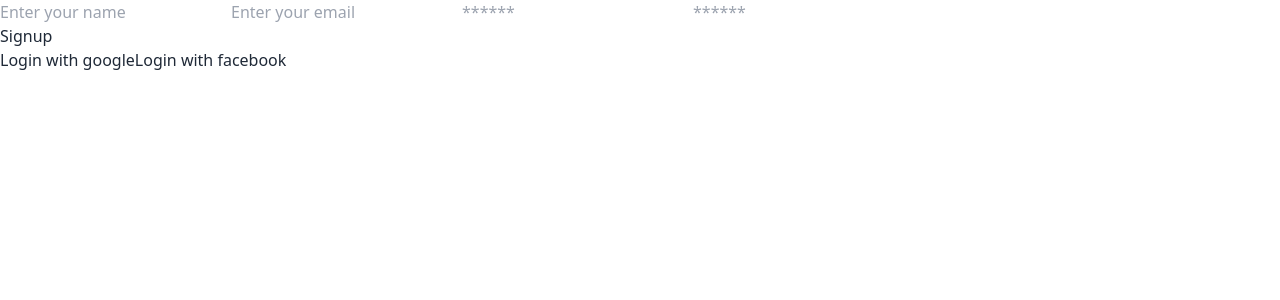
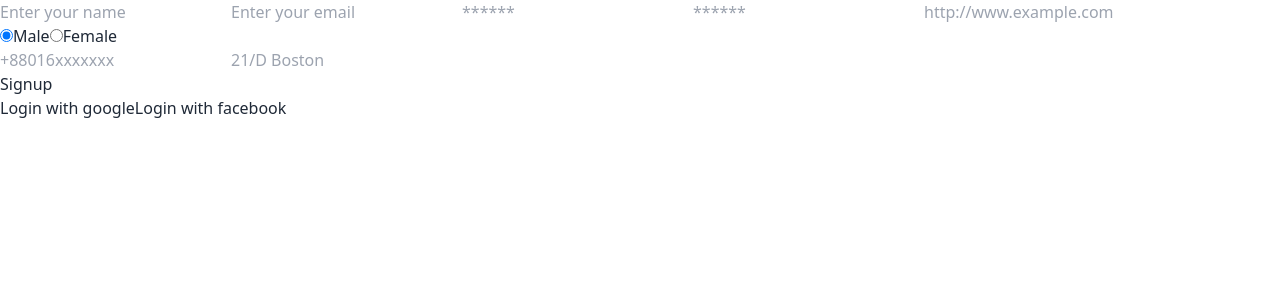
Before and after one commit to Jobayer98/b712-summer-camp-client-side-Jobayer98, a React app: page /signup in a window 1280 px wide. Shown: the top 300 px of the page. Built offline with nearby package versions, Linux system fonts and the light colour scheme; the HTML template or start-up script is replaced by a standard one.

Commit message:
add optional field in signup page

```diff
--- a/src/pages/Signup/Singup.jsx
+++ b/src/pages/Signup/Singup.jsx
@@ -2,7 +2,8 @@
 import { useForm } from "react-hook-form";
 
 const SignUpPage = () => {
-  const [error, setError] = useState("");
+  const [error, setError] = useState(false);
+  const [isChecked, setChecked] = useState("male");
   const {
     // reset,
     register,
@@ -12,12 +13,24 @@
 
   const onSubmit = (data) => {
     if (data.password === data.con_password) {
+      setError(false);
+      data.gender = isChecked;
       console.log(data);
     } else {
-      setError("Password didn't match");
+      setError(true);
     }
 
     // reset();
+  };
+
+  const handleChange = () => {
+    setChecked((preValue) => {
+      if (preValue === "male") {
+        return "female";
+      } else {
+        return "male";
+      }
+    });
   };
 
   return (
@@ -82,6 +95,54 @@
           {error && (
             <span className="text-red-500">{"password didn't match"}</span>
           )}
+
+          <label htmlFor="image">
+            <input
+              type="url"
+              name="image"
+              id="image"
+              placeholder="http://www.example.com"
+              {...register("image")}
+            />
+          </label>
+          <div>
+            <input
+              onChange={handleChange}
+              type="radio"
+              name=""
+              id="male"
+              value="male"
+              checked={isChecked === "male" && true}
+            />
+            <label htmlFor="male">Male</label>
+            <input
+              onChange={handleChange}
+              type="radio"
+              name=""
+              id="female"
+              value="female"
+              checked={isChecked === "female" && true}
+            />
+            <label htmlFor="female">Female</label>
+          </div>
+
+          <label htmlFor="phone">
+            <input
+              type="number"
+              name="phone"
+              id="phone"
+              placeholder="+88016xxxxxxx"
+              {...register("phone")}
+            />
+          </label>
+          <label htmlFor="address">
+            <input
+              type="text"
+              name="address"
+              placeholder="21/D Boston"
+              {...register("address")}
+            />
+          </label>
         </div>
         <button type="submit">Signup</button>
       </form>
```
